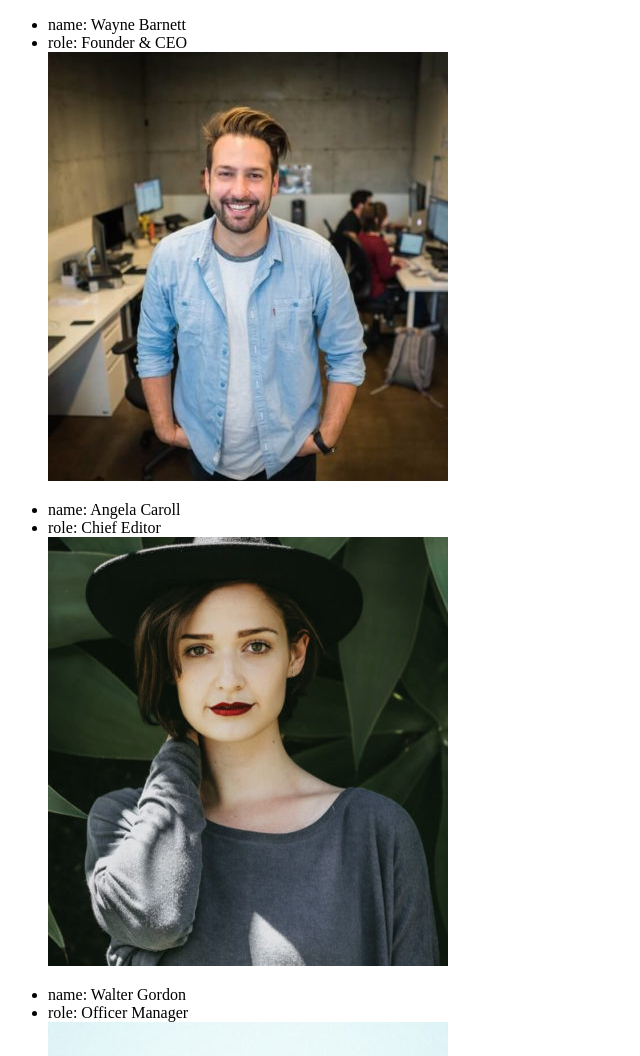
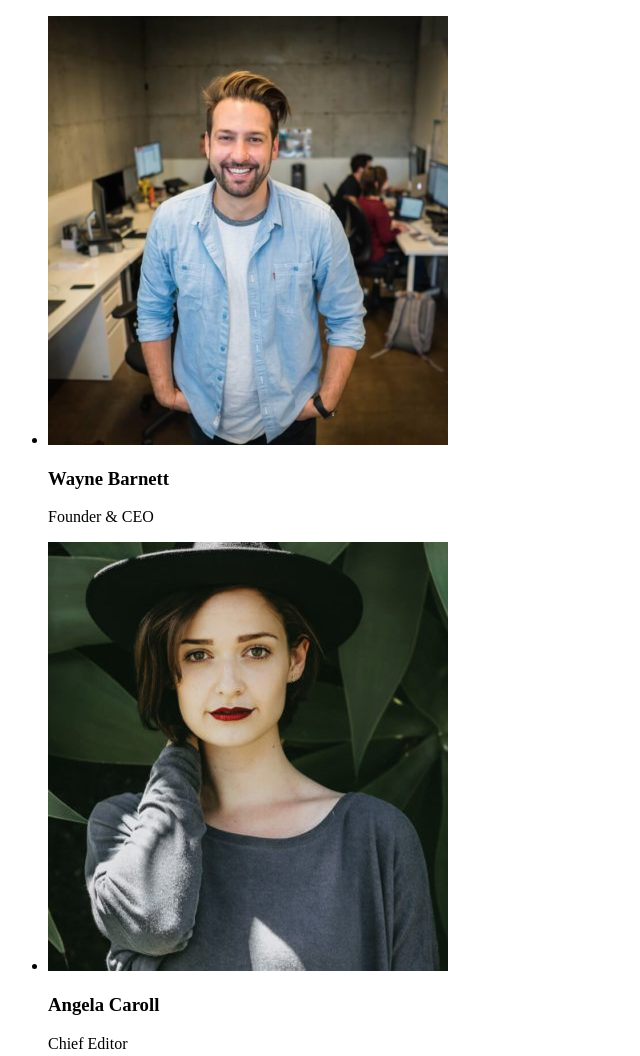
Before and after one commit to RuxandraRambet/js-our-team, a plain HTML site: page index.html in a window 1280 px wide. Shown: the top 1056 px of the page, without its empty margins (0-640 px from the left). Drawn offline with Linux system fonts and the light colour scheme.

Commit message:
feat: clone element alternative

```diff
--- a/index.html
+++ b/index.html
@@ -6,7 +6,18 @@
     <title>Our Team</title>
 </head>
 <body>
-    <div class="team-members"></div>
+    <!-- <div class="team-members"></div> -->
+
+    <ul class="team-members"></ul>
+
+    <template id="team-template">
+        <li class="member" id="member">
+            <div class="picture"><img src="" alt=""></div>
+            <h3 class="name"></h3>
+            <p class="role"></p>
+        </li>
+    </template>
+
     <script src="js/main.js"></script>
 </body>
 </html>
--- a/js/main.js
+++ b/js/main.js
@@ -6,67 +6,93 @@ const members = [
     {
         name: "Wayne Barnett",
         role: "Founder & CEO",
-        picture: "img/wayne-barnett-founder-ceo.jpg"
+        picture: "wayne-barnett-founder-ceo.jpg"
     },
     {
         name: "Angela Caroll",
         role: "Chief Editor",
-        picture: "img/angela-caroll-chief-editor.jpg"
+        picture: "angela-caroll-chief-editor.jpg"
     },
     {
         name: "Walter Gordon",
         role: "Officer Manager",
-        picture: "img/walter-gordon-office-manager.jpg"
+        picture: "walter-gordon-office-manager.jpg"
     },
     {
         name: "Angela Lopez",
         role: "Social Media Manager",
-        picture: "img/angela-lopez-social-media-manager.jpg"
+        picture: "angela-lopez-social-media-manager.jpg"
     },
     {
         name: "Scott Estrada",
         role: "Developer",
-        picture: "img/scott-estrada-developer.jpg"
+        picture: "scott-estrada-developer.jpg"
     },
     {
         name: "Barbara Ramos",
         role: "Graphic Designer",
-        picture: "img/barbara-ramos-graphic-designer.jpg"
+        picture: "barbara-ramos-graphic-designer.jpg"
     }
 ];
 
 // Stampa in console le info di ogni membro del team
-for(let i = 0; i < members.length; i++){
+const arrayLength = members.length
+
+for(let i = 0; i < arrayLength; i++){
     const member = members[i];
     // console.log(member);
 
+    console.log(`Team Member ${i + 1}`);
     for(let key in member){
         console.log(`${key}: ${member[key]}`);
     }
     console.log('');
 }
 
-// Stampa le stesse info su DOM
+// Stampa le stesse info su DOM variante iniziale
+
+// const teamMembers = document.querySelector('.team-members');
+
+// for(let i = 0; i < arrayLength; i++){
+//     const member = members[i];
+//     const teamMembersList = document.createElement('ul');
+
+//     for(let key in member){
+//         // const teamMemberElement = document.createElement('li');
+//         // teamMemberElement.textContent = `${key}: ${member[key]}`;
+//         // teamMembersList.append(teamMemberElement);
+
+//         // Se nome/ruolo crea stringa, altrimenti inserisco la stringa nella src di un elemento img
+//         if(key != "picture"){
+//             const teamMemberElement = document.createElement('li');
+//             teamMemberElement.textContent = `${key}: ${member[key]}`;
+//             teamMembersList.append(teamMemberElement);
+//         }else{
+//             const teamMemberImg = document.createElement('img');
+//             teamMemberImg.src = member[key];
+//             teamMembersList.append(teamMemberImg);
+//         }
+//     }
+//     teamMembers.append(teamMembersList);
+// }
+
+// Stampa le stesse info su DOM ALTERNATIVA con CLONE ELEMENT
+
 const teamMembers = document.querySelector('.team-members');
-for(let i = 0; i < members.length; i++){
+const templateTeam = document.getElementById('team-template');
+
+for(let i = 0; i < arrayLength; i++){
     const member = members[i];
-    const teamMembersList = document.createElement('ul');
 
-    for(let key in member){
-        // const teamMemberElement = document.createElement('li');
-        // teamMemberElement.textContent = `${key}: ${member[key]}`;
-        // teamMembersList.append(teamMemberElement);
+    const teamMemberElement = templateTeam.content.cloneNode(true);
 
-        // Se nome/ruolo crea stringa, altrimenti inserisco la stringa nella src di un elemento img
-        if(key != "picture"){
-            const teamMemberElement = document.createElement('li');
-            teamMemberElement.textContent = `${key}: ${member[key]}`;
-            teamMembersList.append(teamMemberElement);
-        }else{
-            const teamMemberImg = document.createElement('img');
-            teamMemberImg.src = member[key];
-            teamMembersList.append(teamMemberImg);
-        }
+    teamMemberElement.querySelector('.member .picture img').src = `img/${member.picture}`;
+    teamMemberElement.querySelector('.member .picture img').alt = member.name;
+
+    if(member.name != undefined){
+        teamMemberElement.querySelector('.member .name').innerText = member.name;
     }
-    teamMembers.append(teamMembersList);
+    teamMemberElement.querySelector('.member .role').innerText = member.role;
+
+    teamMembers.append(teamMemberElement);
 }
```
